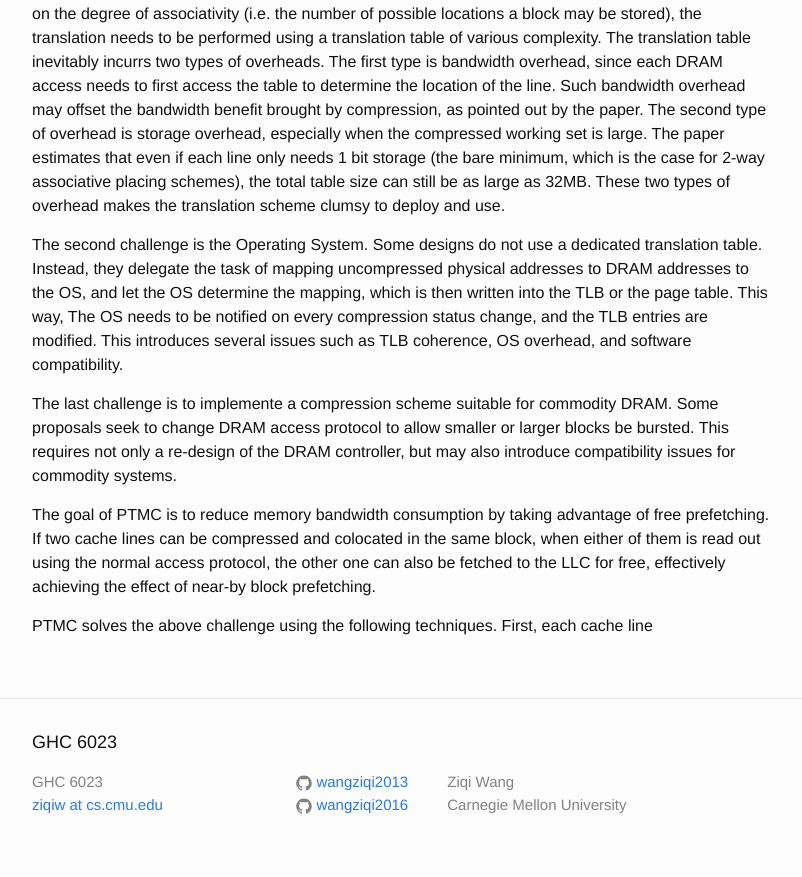
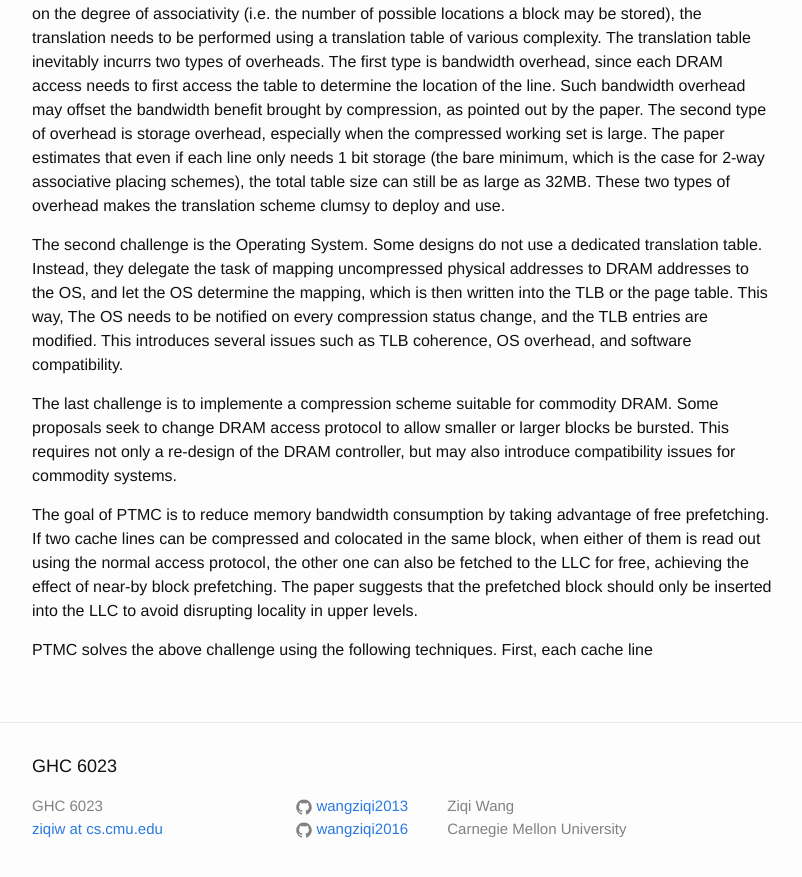
Before and after one commit to wangziqi2013/wangziqi2013.github.io, a Jekyll site: the page built from _posts/2020-05-17-ptmc.markdown, in a window 1280 px wide and 900 px high, scrolled down 634 px. Shown: the top 877 px of the window, without its empty margins (238-1040 px from the left). Built offline with Jekyll 4.4.1, drawn with Linux system fonts in a browser that asks for light colours.

Commit message:
Finish prefetcing

```diff
--- a/_posts/2020-05-17-ptmc.markdown
+++ b/_posts/2020-05-17-ptmc.markdown
@@ -39,6 +39,10 @@ but may also introduce compatibility issues for commodity systems.
 
 The goal of PTMC is to reduce memory bandwidth consumption by taking advantage of free prefetching. If two cache lines
 can be compressed and colocated in the same block, when either of them is read out using the normal access protocol,
-the other one can also be fetched to the LLC for free, effectively achieving the effect of near-by block prefetching.
+the other one can also be fetched to the LLC for free, achieving the effect of near-by block prefetching.
+The paper suggests that the prefetched block should only be inserted into the LLC to avoid disrupting locality in
+upper levels.
+
+
 
 PTMC solves the above challenge using the following techniques. First, each cache line
```
